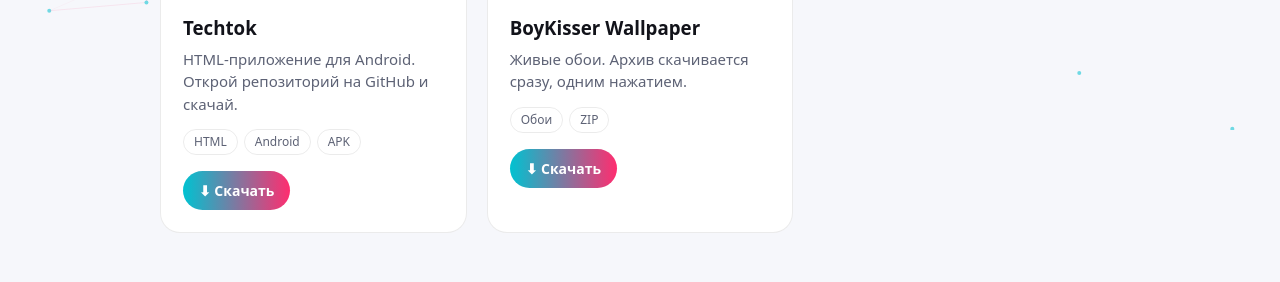
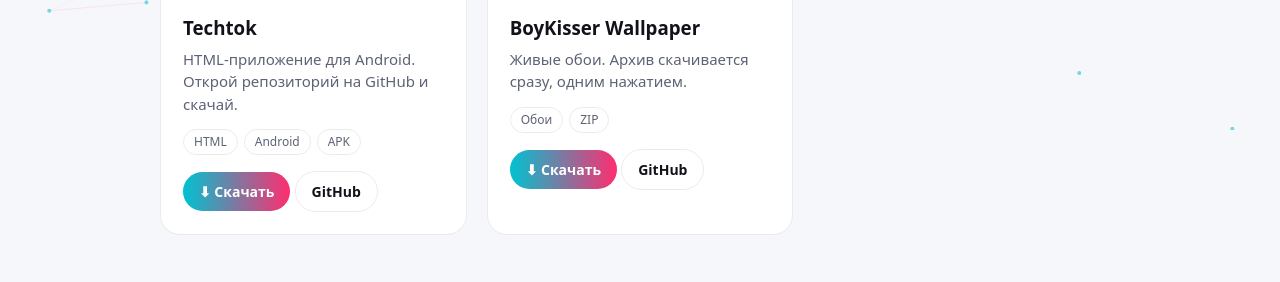
Before and after one commit to semensdobnov-ops/look-tech4, a plain HTML site: page index.html in a window 1280 px wide. Shown: the part 670-952 px from the top of the page. Drawn offline with Linux system fonts and the light colour scheme.

Commit message:
Update index.html

```diff
--- a/index.html
+++ b/index.html
@@ -100,10 +100,10 @@ var PHRASES=["Техно-контент и крутые проекты","Пок
 var grid=document.getElementById("grid");
 PROJECTS.forEach(function(p,i){
   var c=document.createElement("div");c.className="card rev";c.style.transitionDelay=(i*80)+"ms";
-  c.innerHTML='<div class="icon" style="animation-delay:'+(i*.4)+'s">'+p.icon+'</div><h3></h3><p></p><div class="tags"></div><a class="btn" target="_blank" rel="noopener">⬇ Скачать</a>';
+  c.innerHTML='<div class="icon" style="animation-delay:'+(i*.4)+'s">'+p.icon+'</div><h3></h3><p></p><div class="tags"></div><a class="btn dl" target="_blank" rel="noopener">⬇ Скачать</a> <a class="btn ghost repo" target="_blank" rel="noopener">GitHub</a>';
   c.querySelector("h3").textContent=p.title;c.querySelector("p").textContent=p.desc;
   p.tags.forEach(function(t){var s=document.createElement("span");s.textContent=t;c.querySelector(".tags").appendChild(s)});
-  c.querySelector("a").href=p.url;
+  c.querySelector(".dl").href=p.url;c.querySelector(".repo").href=p.url.replace(/\/raw\/.*$/,"");
   c.addEventListener("mousemove",function(e){var r=c.getBoundingClientRect(),x=(e.clientX-r.left)/r.width,y=(e.clientY-r.top)/r.height;
     c.style.setProperty("--mx",x*100+"%");c.style.setProperty("--my",y*100+"%");
     c.style.transform="perspective(700px) rotateX("+((.5-y)*8)+"deg) rotateY("+((x-.5)*8)+"deg)"});
```
